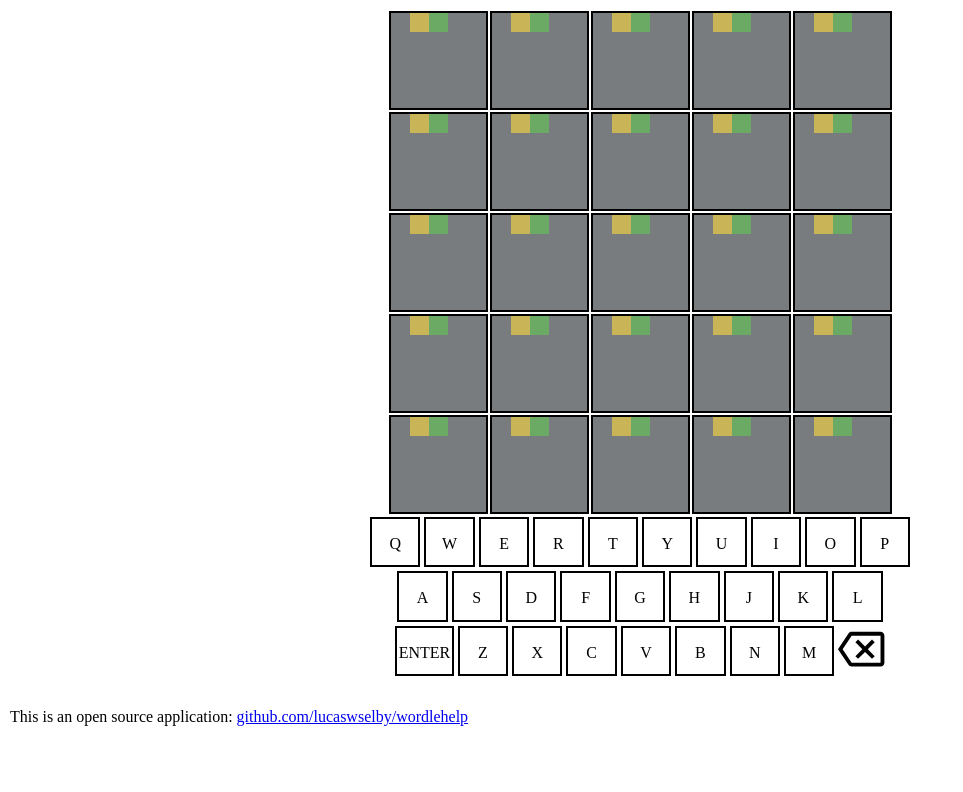
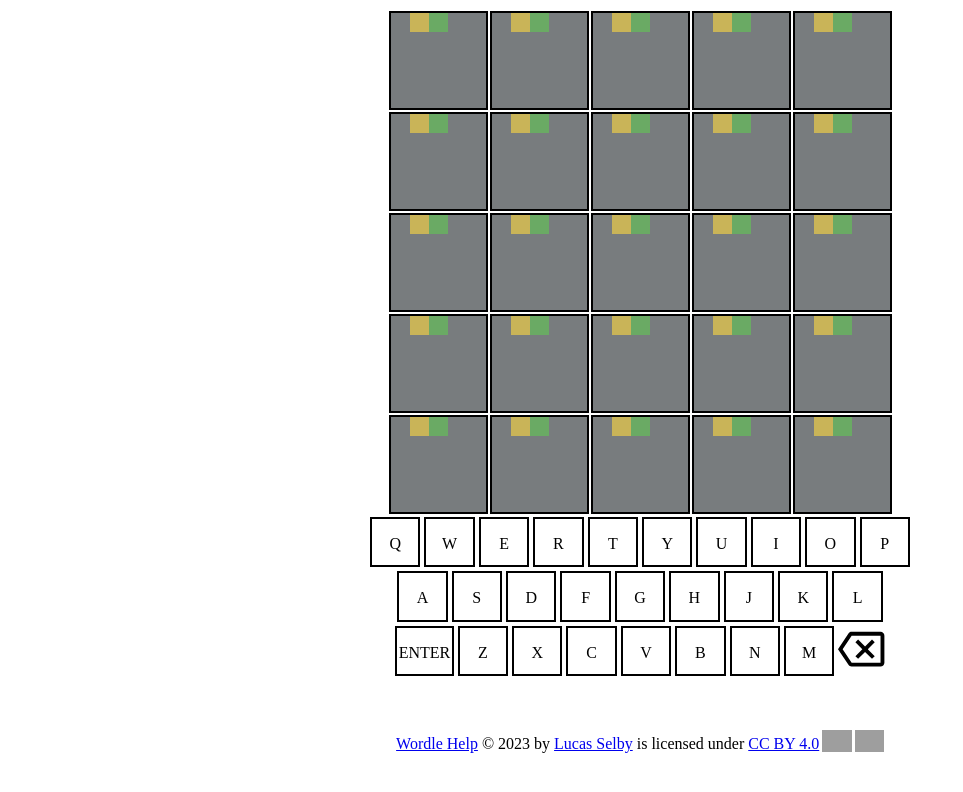
Before and after one commit to lucaswselby/wordlehelp, a plain HTML site: page index.html in a window 1280 px wide. Shown: the whole page, without its empty margins (0-963 px from the left). Drawn offline with Linux system fonts and the light colour scheme; grey boxes are pictures that could not be loaded.

Commit message:
Creative Commons license

```diff
--- a/index.html
+++ b/index.html
@@ -275,7 +275,7 @@
     </main>
 
     <footer>
-        This is an open source application: <a href="https://github.com/lucaswselby/wordlehelp" aria-label="GitHub link for Wordle Help files" target="_blank">github.com/lucaswselby/wordlehelp</a>
+        <p xmlns:cc="http://creativecommons.org/ns#" xmlns:dct="http://purl.org/dc/terms/"><a property="dct:title" rel="cc:attributionURL" href="https://github.com/lucaswselby/wordlehelp" target="_blank">Wordle Help</a> &copy; 2023 by <a rel="cc:attributionURL dct:creator" property="cc:attributionName" href="https://github.com/lucaswselby" target="_blank">Lucas Selby</a> is licensed under <a href="http://creativecommons.org/licenses/by/4.0/?ref=chooser-v1" target="_blank" rel="license noopener noreferrer" style="display:inline-block;">CC BY 4.0<img style="height:22px!important;margin-left:3px;vertical-align:text-bottom;" src="https://mirrors.creativecommons.org/presskit/icons/cc.svg?ref=chooser-v1"><img style="height:22px!important;margin-left:3px;vertical-align:text-bottom;" src="https://mirrors.creativecommons.org/presskit/icons/by.svg?ref=chooser-v1"></a></p>
     </footer>
 </body>
 
--- a/main.css
+++ b/main.css
@@ -24,9 +24,8 @@ main, header {
 }
 
 footer {
-    box-sizing: border-box;
-    height: 4em;
-    padding: 10px;
+    padding: 1em 0;
+    text-align: center;
     bottom: 0;
 }
 
```
